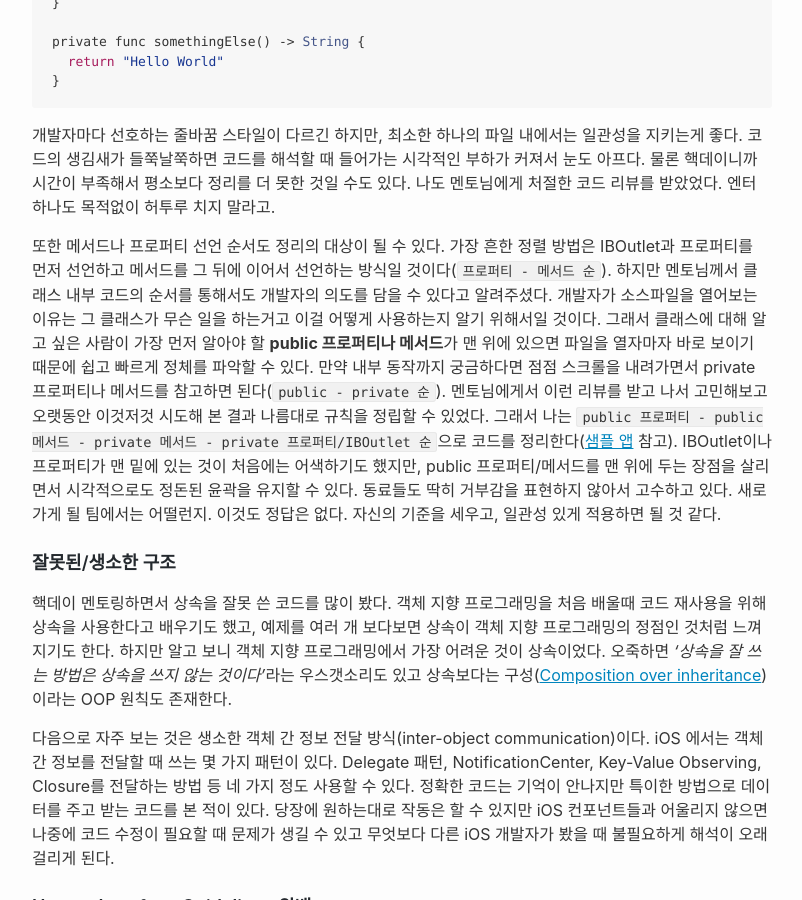
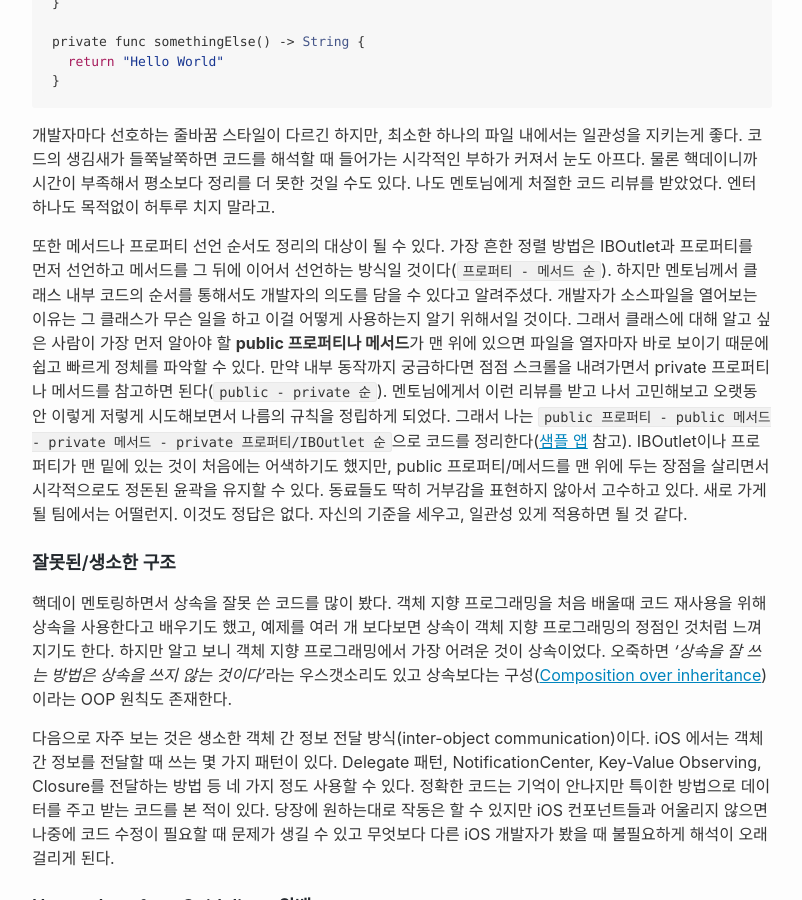
Before and after one commit to nsoojin/nsoojin.github.io, a Jekyll site: the page built from _posts/2020-02-05-raw-code.md, in a window 1280 px wide and 900 px high, scrolled down 1340 px. Shown: the whole window, without its empty margins (238-1040 px from the left). Built offline with Jekyll 4.4.1, drawn with Linux system fonts in a browser that asks for light colours; comment, search, counter and statistics services are not loaded.

Commit message:
raw code revision

```diff
--- a/_posts/2020-02-05-raw-code.md
+++ b/_posts/2020-02-05-raw-code.md
@@ -64,7 +64,7 @@
 
 개발자마다 선호하는 줄바꿈 스타일이 다르긴 하지만, 최소한 하나의 파일 내에서는 일관성을 지키는게 좋다. 코드의 생김새가 들쭉날쭉하면 코드를 해석할 때 들어가는 시각적인 부하가 커져서 눈도 아프다. 물론 핵데이니까 시간이 부족해서 평소보다 정리를 더 못한 것일 수도 있다. 나도 멘토님에게 처절한 코드 리뷰를 받았었다. 엔터 하나도 목적없이 허투루 치지 말라고.
 
-또한 메서드나 프로퍼티 선언 순서도 정리의 대상이 될 수 있다. 가장 흔한 정렬 방법은 IBOutlet과 프로퍼티를 먼저 선언하고 메서드를 그 뒤에 이어서 선언하는 방식일 것이다(`프로퍼티 - 메서드 순`). 하지만 멘토님께서 클래스 내부 코드의 순서를 통해서도 개발자의 의도를 담을 수 있다고 알려주셨다. 개발자가 소스파일을 열어보는 이유는 그 클래스가 무슨 일을 하는거고 이걸 어떻게 사용하는지 알기 위해서일 것이다. 그래서 클래스에 대해 알고 싶은 사람이 가장 먼저 알아야 할 **public 프로퍼티나 메서드**가 맨 위에 있으면 파일을 열자마자 바로 보이기 때문에 쉽고 빠르게 정체를 파악할 수 있다. 만약 내부 동작까지 궁금하다면 점점 스크롤을 내려가면서 private 프로퍼티나 메서드를 참고하면 된다(`public - private 순`). 멘토님에게서 이런 리뷰를 받고 나서 고민해보고 오랫동안 이것저것 시도해 본 결과 나름대로 규칙을 정립할 수 있었다. 그래서 나는 `public 프로퍼티 - public 메서드 - private 메서드 - private 프로퍼티/IBOutlet 순`으로 코드를 정리한다([샘플 앱](https://github.com/nsoojin/BookStore-iOS/blob/master/BookStore/ViewControllers/SearchViewController.swift) 참고). IBOutlet이나 프로퍼티가 맨 밑에 있는 것이 처음에는 어색하기도 했지만, public 프로퍼티/메서드를 맨 위에 두는 장점을 살리면서 시각적으로도 정돈된 윤곽을 유지할 수 있다. 동료들도 딱히 거부감을 표현하지 않아서 고수하고 있다. 새로 가게 될 팀에서는 어떨런지. 이것도 정답은 없다. 자신의 기준을 세우고, 일관성 있게 적용하면 될 것 같다.
+또한 메서드나 프로퍼티 선언 순서도 정리의 대상이 될 수 있다. 가장 흔한 정렬 방법은 IBOutlet과 프로퍼티를 먼저 선언하고 메서드를 그 뒤에 이어서 선언하는 방식일 것이다(`프로퍼티 - 메서드 순`). 하지만 멘토님께서 클래스 내부 코드의 순서를 통해서도 개발자의 의도를 담을 수 있다고 알려주셨다. 개발자가 소스파일을 열어보는 이유는 그 클래스가 무슨 일을 하고 이걸 어떻게 사용하는지 알기 위해서일 것이다. 그래서 클래스에 대해 알고 싶은 사람이 가장 먼저 알아야 할 **public 프로퍼티나 메서드**가 맨 위에 있으면 파일을 열자마자 바로 보이기 때문에 쉽고 빠르게 정체를 파악할 수 있다. 만약 내부 동작까지 궁금하다면 점점 스크롤을 내려가면서 private 프로퍼티나 메서드를 참고하면 된다(`public - private 순`). 멘토님에게서 이런 리뷰를 받고 나서 고민해보고 오랫동안 이렇게 저렇게 시도해보면서 나름의 규칙을 정립하게 되었다. 그래서 나는 `public 프로퍼티 - public 메서드 - private 메서드 - private 프로퍼티/IBOutlet 순`으로 코드를 정리한다([샘플 앱](https://github.com/nsoojin/BookStore-iOS/blob/master/BookStore/ViewControllers/SearchViewController.swift) 참고). IBOutlet이나 프로퍼티가 맨 밑에 있는 것이 처음에는 어색하기도 했지만, public 프로퍼티/메서드를 맨 위에 두는 장점을 살리면서 시각적으로도 정돈된 윤곽을 유지할 수 있다. 동료들도 딱히 거부감을 표현하지 않아서 고수하고 있다. 새로 가게 될 팀에서는 어떨런지. 이것도 정답은 없다. 자신의 기준을 세우고, 일관성 있게 적용하면 될 것 같다.
 
 ### 잘못된/생소한 구조
 
```
